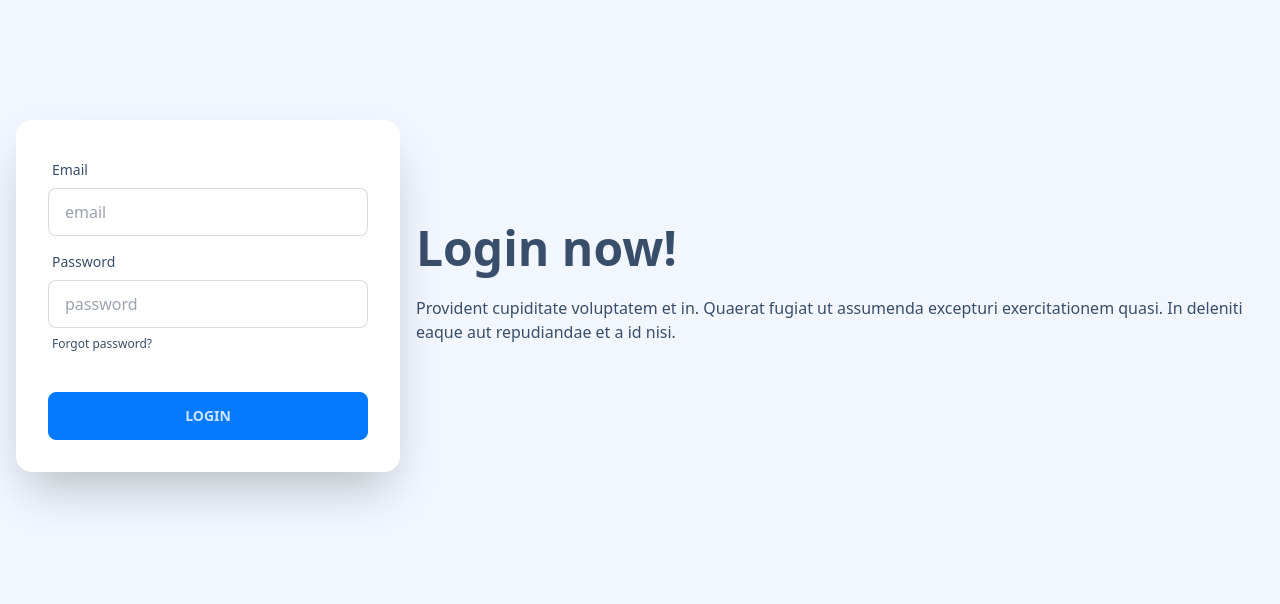
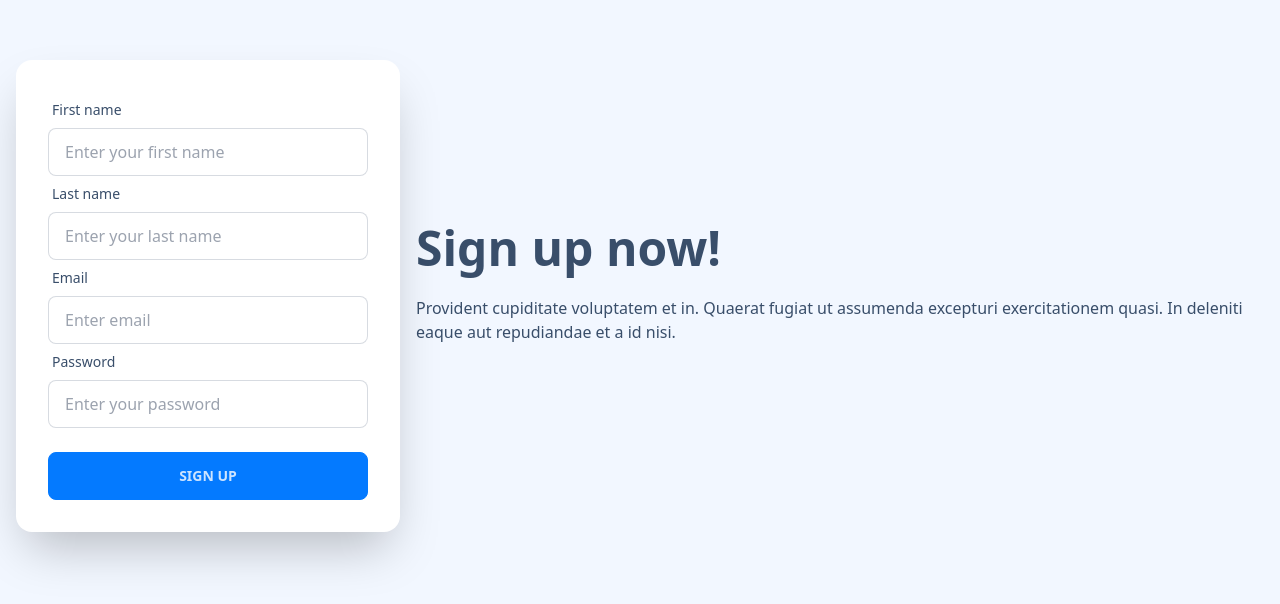
Before and after one commit to J-Obog/campus-reviewer, a React (Vite) app in the folder client/: page /signup in a window 1280 px wide. Shown: the part 104-708 px from the top of the page. Built offline with nearby package versions, Linux system fonts and the light colour scheme; what prettier-plugin-tailwindcss would draw is missing.

Commit message:
Adding sign up form components.

```diff
--- a/client/src/pages/SignUpPage.tsx
+++ b/client/src/pages/SignUpPage.tsx
@@ -1,11 +1,9 @@
-import React from "react";
-
 const SignUpPage = () => {
   return (
     <div className="hero min-h-screen bg-base-200">
       <div className="hero-content flex-col lg:flex-row-reverse">
         <div className="text-center lg:text-left">
-          <h1 className="text-5xl font-bold">Login now!</h1>
+          <h1 className="text-5xl font-bold">Sign up now!</h1>
           <p className="py-6">
             Provident cupiditate voluptatem et in. Quaerat fugiat ut assumenda
             excepturi exercitationem quasi. In deleniti eaque aut repudiandae et
@@ -14,34 +12,68 @@ const SignUpPage = () => {
         </div>
         <div className="card w-full max-w-sm flex-shrink-0 bg-base-100 shadow-2xl">
           <div className="card-body">
+            <form action="">
               <div className="form-control">
-              <label className="label">
+                <label htmlFor="firstname" className="label">
+                  <span className="label-text">First name</span>
+                </label>
+                <input
+                  type="text"
+                  placeholder="Enter your first name"
+                  className="input-bordered input"
+                  id="firstname"
+                  name="firstname"
+                  required
+                />
+              </div>
+              <div className="form-control">
+                <label htmlFor="lastname" className="label">
+                  <span className="label-text">Last name</span>
+                </label>
+                <input
+                  type="text"
+                  placeholder="Enter your last name"
+                  className="input-bordered input"
+                  id="lastname"
+                  name="lastname"
+                  required
+                />
+              </div>
+              <div className="form-control">
+                <label htmlFor="email" className="label">
                   <span className="label-text">Email</span>
                 </label>
                 <input
                   type="text"
-                placeholder="email"
+                  placeholder="Enter email"
                   className="input-bordered input"
+                  id="email"
+                  name="email"
+                  required
                 />
               </div>
               <div className="form-control">
-              <label className="label">
+                <label htmlFor="password" className="label">
                   <span className="label-text">Password</span>
                 </label>
                 <input
                   type="text"
-                placeholder="password"
+                  placeholder="Enter your password"
                   className="input-bordered input"
+                  id="password"
+                  name="password"
+                  required
                 />
-              <label className="label">
-                <a href="#" className="link-hover label-text-alt link">
-                  Forgot password?
-                </a>
-              </label>
               </div>
               <div className="form-control mt-6">
-              <button className="btn-primary btn">Login</button>
+                <button
+                  aria-label="sign up to Campus Reviewer"
+                  className="btn-primary btn"
+                >
+                  sign up
+                </button>
               </div>
+            </form>
           </div>
         </div>
       </div>
```
Lines whose indentation alone changed are shown as unchanged.
